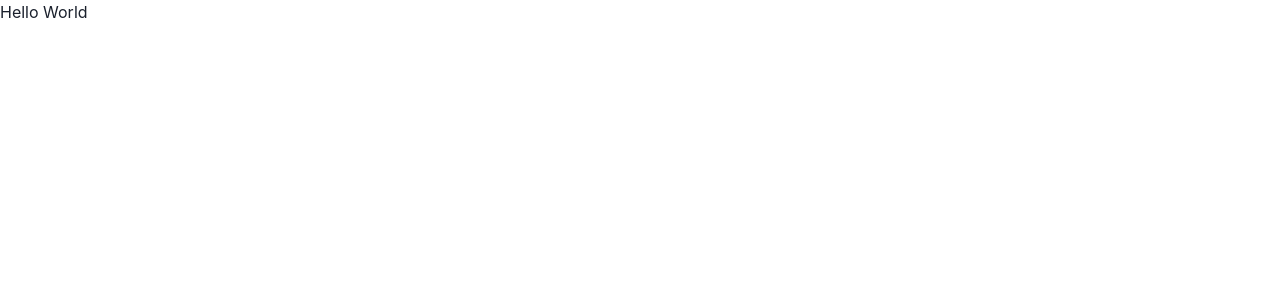
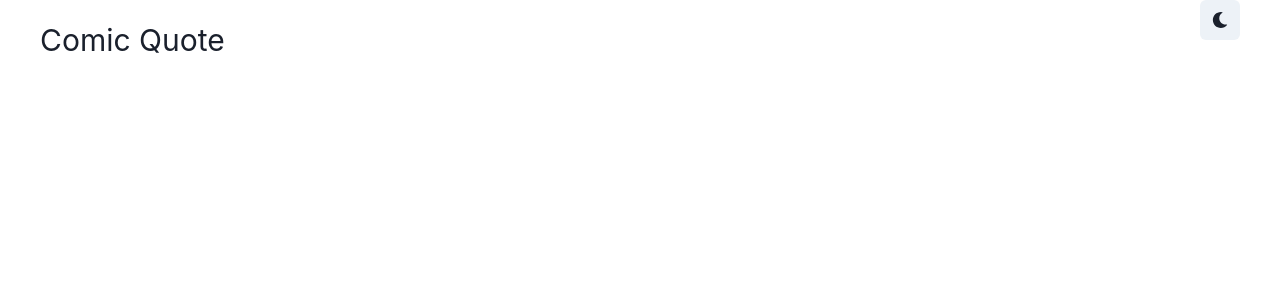
Before and after one commit to youliangdao/comic-quote, a React (Create React App) app: page / in a window 1280 px wide. Shown: the top 300 px of the page. Built offline with nearby package versions, Linux system fonts and the light colour scheme.

Commit message:
✨feat: ヘッダーレイアウト作成

```diff
--- a/package.json
+++ b/package.json
@@ -3,6 +3,7 @@
   "version": "0.1.0",
   "private": true,
   "dependencies": {
+    "@chakra-ui/icons": "^2.0.11",
     "@chakra-ui/react": "^2.3.5",
     "@emotion/react": "^11.10.4",
     "@emotion/styled": "^11.10.4",
--- a/src/App.js
+++ b/src/App.js
@@ -10,11 +10,12 @@ import {
   theme,
 } from '@chakra-ui/react';
 import { ColorModeSwitcher } from './ColorModeSwitcher';
+import Header from './components/Header';
 
 function App() {
   return (
     <ChakraProvider theme={theme}>
-      <h1>Hello World</h1>
+      <Header />
     </ChakraProvider>
   );
 }
--- /dev/null
+++ b/src/components/Header.js
@@ -0,0 +1,24 @@
+import { SunIcon } from '@chakra-ui/icons';
+import { Box, Center, Flex, HStack, IconButton, Spacer, Text, useColorMode } from '@chakra-ui/react'
+import React from 'react'
+import { FaMoon, FaSun } from 'react-icons/fa'
+
+const Header = () => {
+  const { colorMode, toggleColorMode } = useColorMode();
+  return (
+      <HStack mx={10}>
+        <Center>
+          <Text fontSize='3xl'>Comic Quote</Text>
+        </Center>
+        <Spacer />
+        <IconButton
+          mb={10}
+          aria-label="DarkMode Switch"
+          icon={colorMode === 'light' ? <FaMoon /> : <SunIcon />}
+          onClick={toggleColorMode}
+          />
+      </HStack>
+  )
+}
+
+export default Header
```
Also changed, not shown: 1 other file (tests, documents, lock files or other folders).
